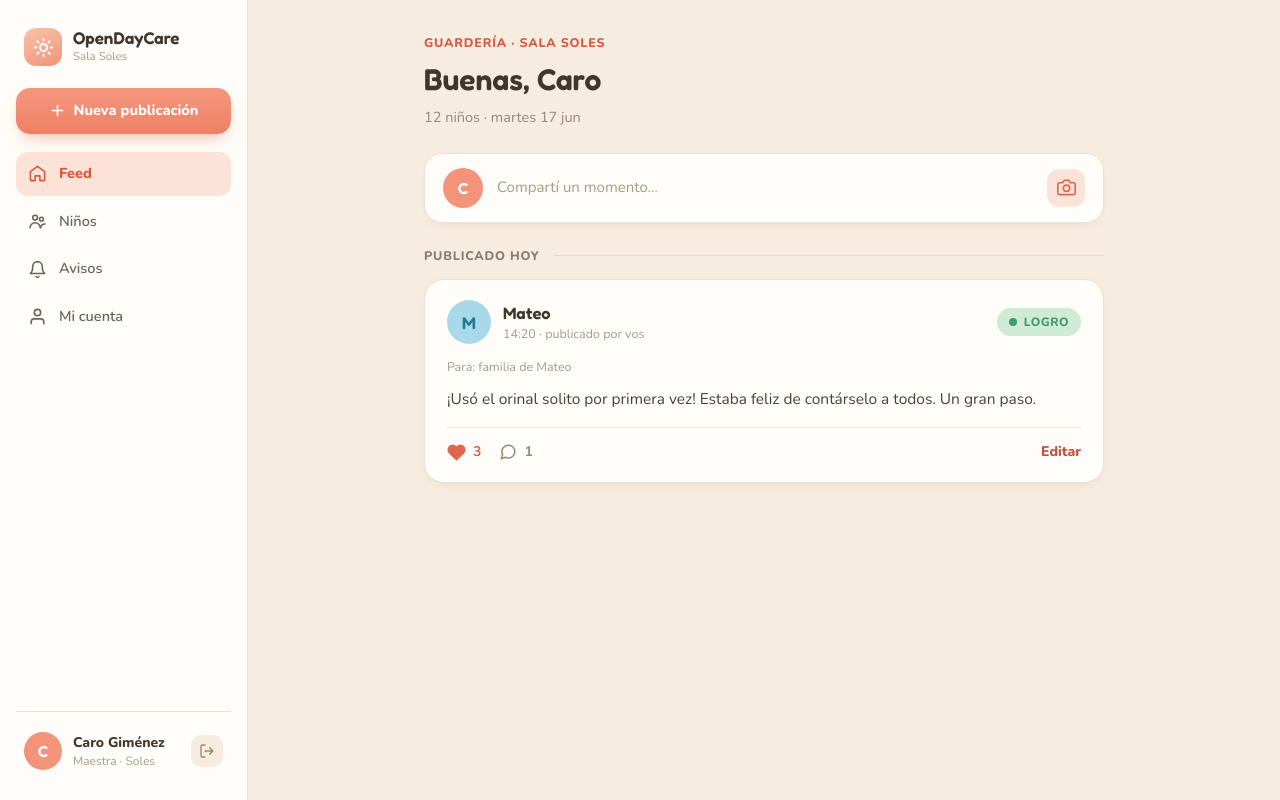
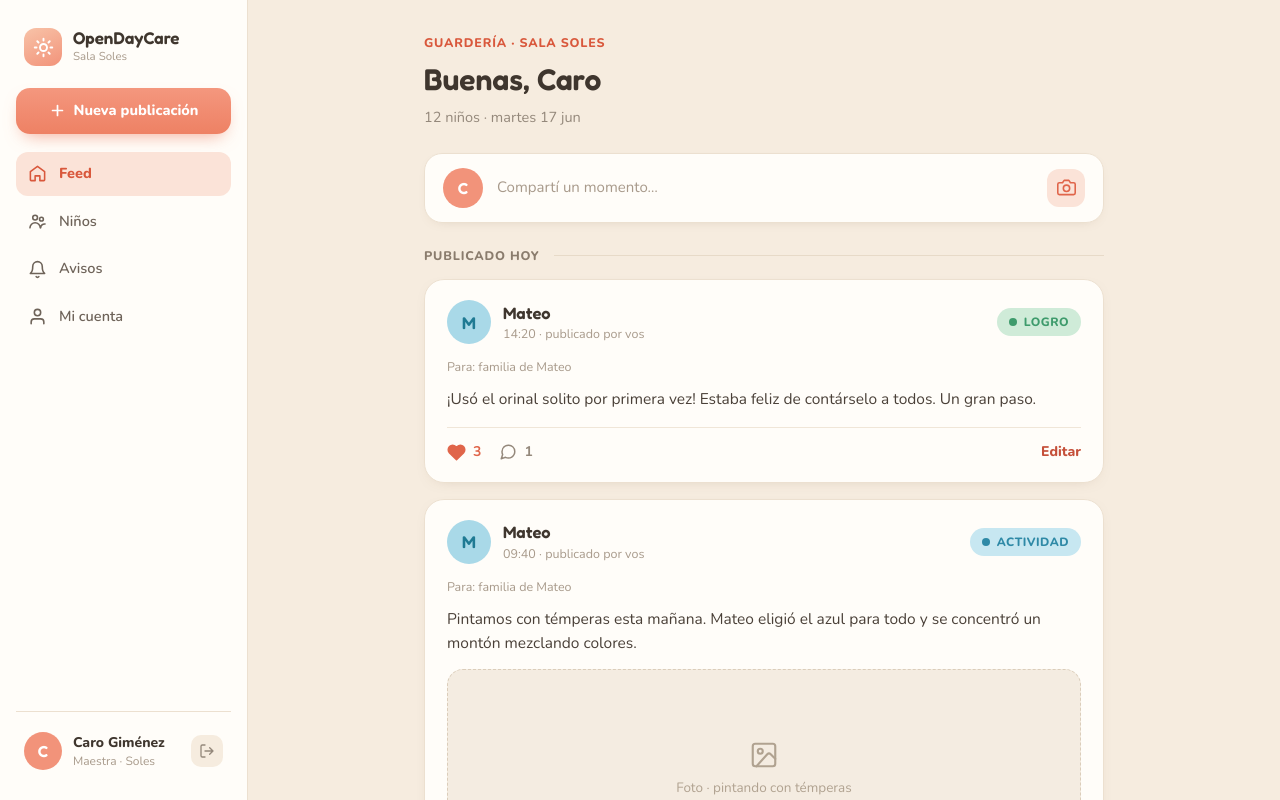
Before and after one commit to fernandovs7/06-open-daycare, a Next.js app: page / in a window 1280 px wide. Built offline with nearby package versions, Linux system fonts and the light colour scheme.

Commit message:
Add additional FeedCard components to Home page for user activities and announcements

```diff
--- a/app/page.tsx
+++ b/app/page.tsx
@@ -44,6 +44,35 @@ export default function Home() {
               commentCount={1}
               avatar="M"
             />
+            <FeedCard
+              title="Mateo"
+              time="09:40"
+              recipient="familia de Mateo"
+              text="Pintamos con témperas esta mañana. Mateo eligió el azul para todo y se concentró un montón mezclando colores."
+              category="ACTIVIDAD"
+              categoryBackground="#C7E7F1"
+              categoryColor="#2E89A6"
+              identityBackground="#A9D9E8"
+              identityColor="#1F7A93"
+              reactionCount={5}
+              commentCount={2}
+              photoLabel="Foto · pintando con témperas"
+              avatar="M"
+            />
+            <FeedCard
+              title="Anuncio general"
+              time="07:50"
+              recipient="toda la sala"
+              text="El viernes salimos al parque por la mañana. Recuerden mandar gorra y una botellita de agua."
+              category="ANUNCIO"
+              categoryBackground="#CCD8F4"
+              categoryColor="#4E72C8"
+              identityBackground="#CCD8F4"
+              identityColor="#4E72C8"
+              reactionCount={8}
+              commentCount={0}
+              icon="announcement"
+            />
           </div>
         </div>
       </main>
```
